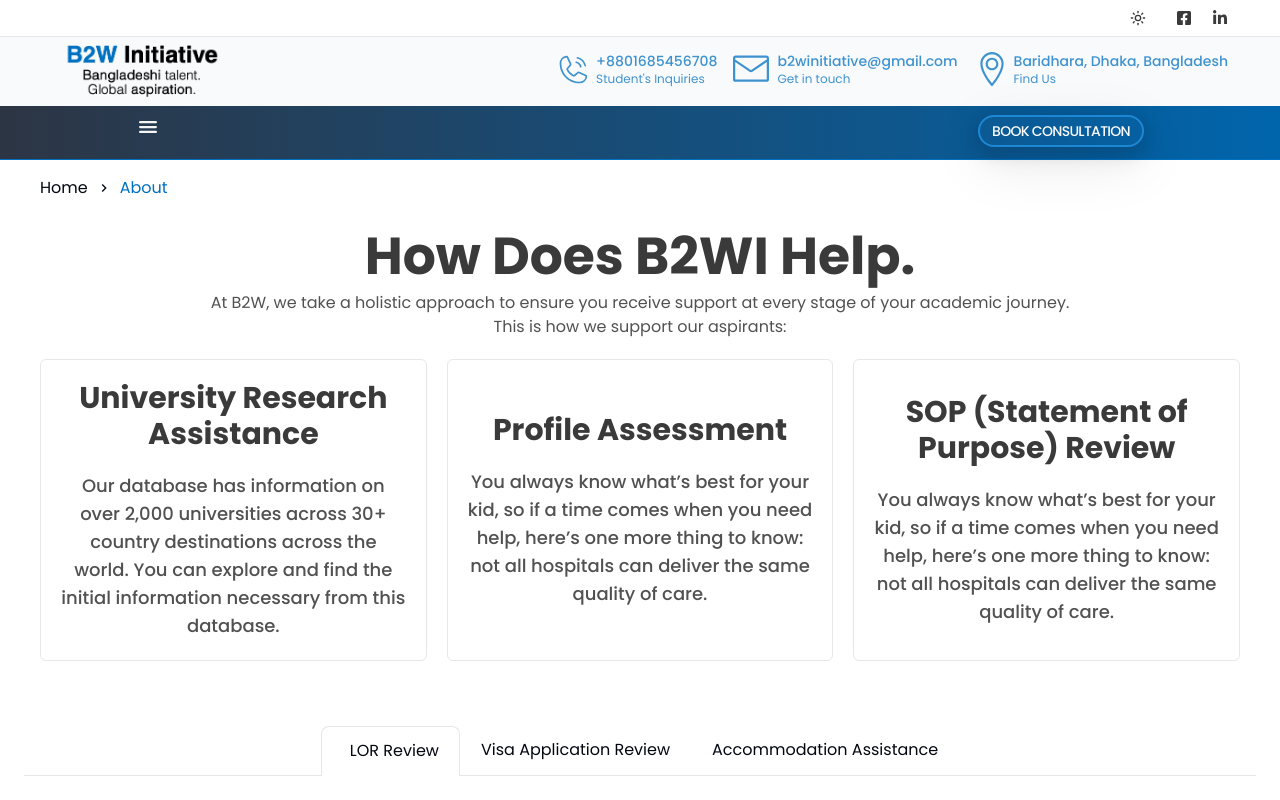
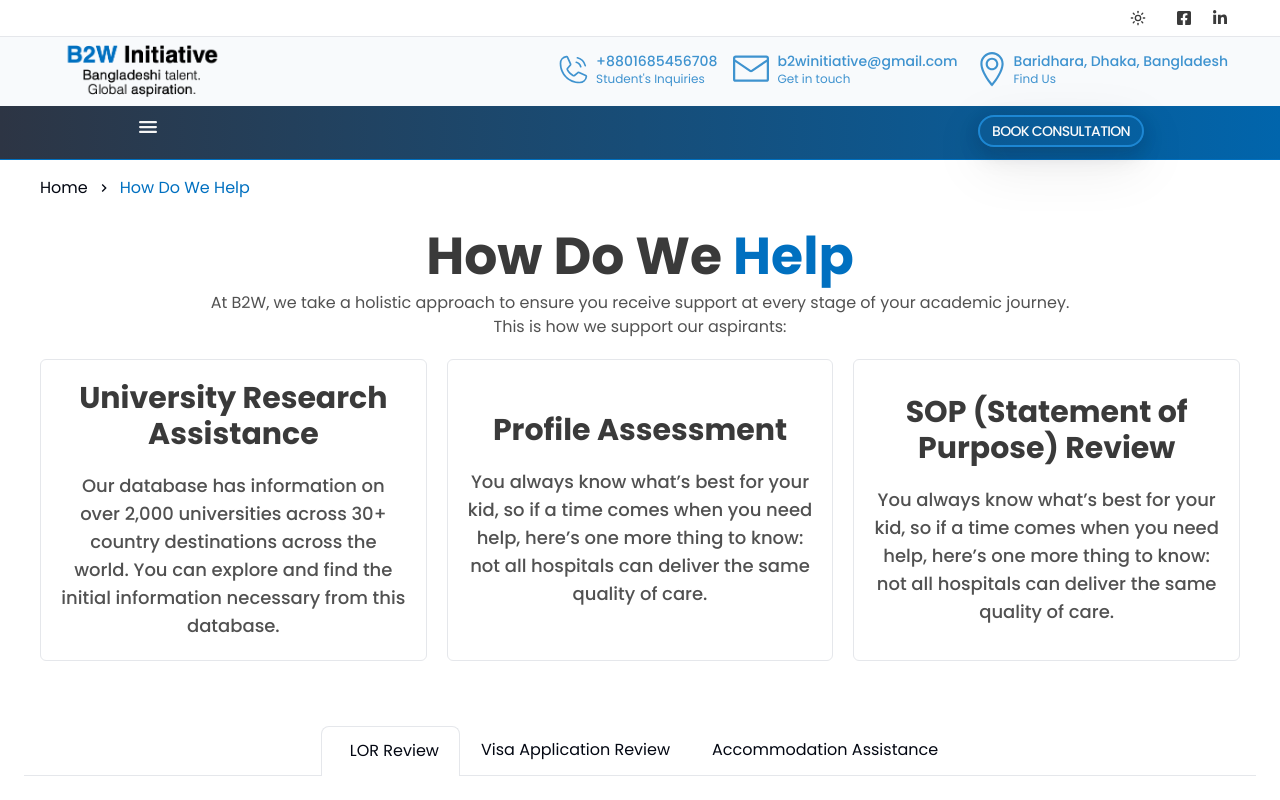
Before and after one commit to wpseemol/b2wi-development, a Next.js app: page /how-do-we-help in a window 1280 px wide. Shown: the top 800 px of the page. Built offline with nearby package versions, Linux system fonts and the light colour scheme.

Commit message:
every thing is upto dat on my github

```diff
--- a/app/_components/main/news-section.tsx
+++ b/app/_components/main/news-section.tsx
@@ -23,7 +23,7 @@ export default function NewSection() {
                         size="lg"
                         variant="outline"
                         className="border-primaryColor h-12 hover:bg-[#005694] hover:text-neutral-100/80">
-                        View All Articles
+                        View All
                     </Button>
                 </Link>
             </div>
--- a/app/_components/main/our-skills-section.tsx
+++ b/app/_components/main/our-skills-section.tsx
@@ -24,7 +24,7 @@ export default function OurSkillSection() {
                                     backgroundPosition: 'center',
                                 }}>
                                 <div
-                                    className=" w-full h-full flex items-end justify-center pb-10 text-neutral-100/90 text-2xl font-semibold rounded-2xl
+                                    className=" w-full h-full flex items-end justify-center pb-6 text-neutral-100/90 text-2xl font-semibold rounded-2xl
                                 bg-custom-gradient
                                 ">
                                     <h2 className="text-center">
--- a/app/_components/main/testimonials-section.tsx
+++ b/app/_components/main/testimonials-section.tsx
@@ -7,12 +7,13 @@ export default function TestimonialsSection() {
                 <h2 className="text-center sm:text-[40px] sm:font-bold text-4xl font-semibold text-[#00355a] dark:text-neutral-100 mb-4">
                     Trusted by
                     <span className="text-[#0070c0]">
+                        {' '}
                         Students and Professionals
                     </span>
                 </h2>
-                <p className="text-center text-neutral-700/85 dark:text-neutral-300 font-medium text-base">
+                {/* <p className="text-center text-neutral-700/85 dark:text-neutral-300 font-medium text-base">
                     A deep commitment to diversity and inclusion
-                </p>
+                </p> */}
             </div>
             <div className="relative max-h-[350px]">
                 <TestimonialSlider />
--- a/app/how-do-we-help/page.tsx
+++ b/app/how-do-we-help/page.tsx
@@ -6,12 +6,13 @@ export default function HowDoWeHelpPage() {
     return (
         <main className="">
             <section className="container mx-auto">
-                <BreadcrumbFirstLink currentPageName="About" />
+                <BreadcrumbFirstLink currentPageName="How Do We Help" />
             </section>
 
             <section className="text-center py-5 container mx-auto">
                 <h2 className="text-neutral-900/85 sm:text-[52px] text-3xl font-bold leading-snug">
-                    How Does B2WI Help.
+                    How Do We
+                    <span className="text-primaryColor"> Help</span>
                 </h2>
                 <p className="font-normal text-neutral-800/80">
                     At B2W, we take a holistic approach to ensure you receive
--- a/tailwind.config.ts
+++ b/tailwind.config.ts
@@ -24,7 +24,7 @@ const config: Config = {
                 'hero-pattern': "url('/images/1.png')",
                 'skill-numbering': "url('/images/Image3@2x.jpg')",
                 'custom-gradient':
-                    'linear-gradient(rgb(1 30 51 / 17%) 30%, rgb(86 86 126 / 30%) 35%, rgb(0 63 108) 91%)',
+                    'linear-gradient(rgb(1 30 51 / 17%) 35%, rgb(86 86 126 / 35%) 40%, rgb(0 63 108) 95%)',
             },
 
             colors: {
```
